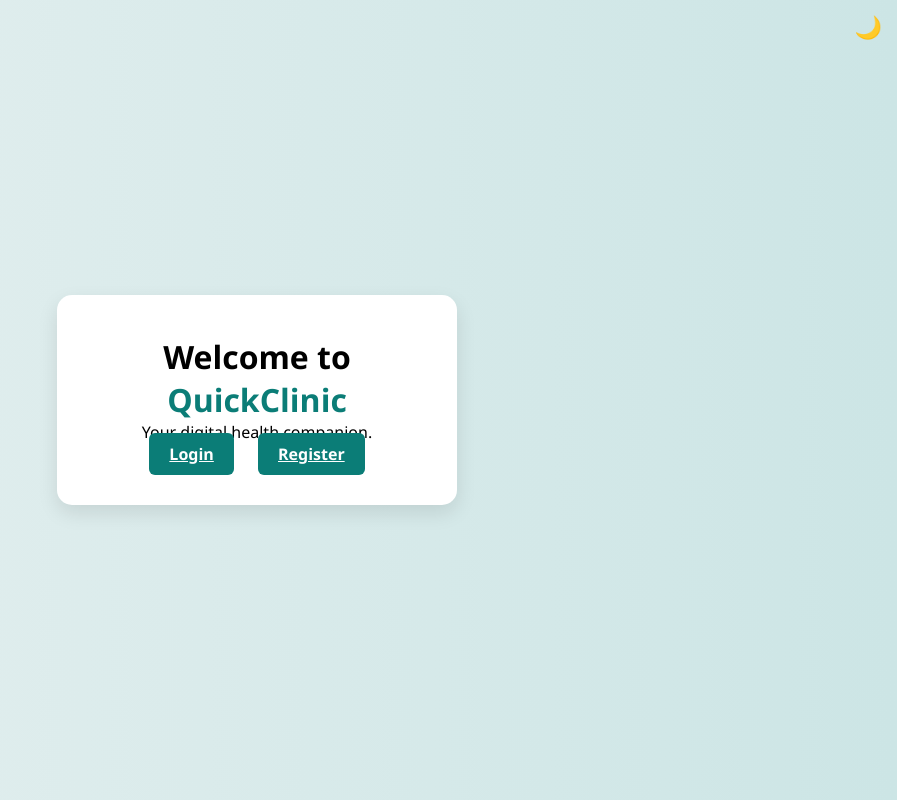
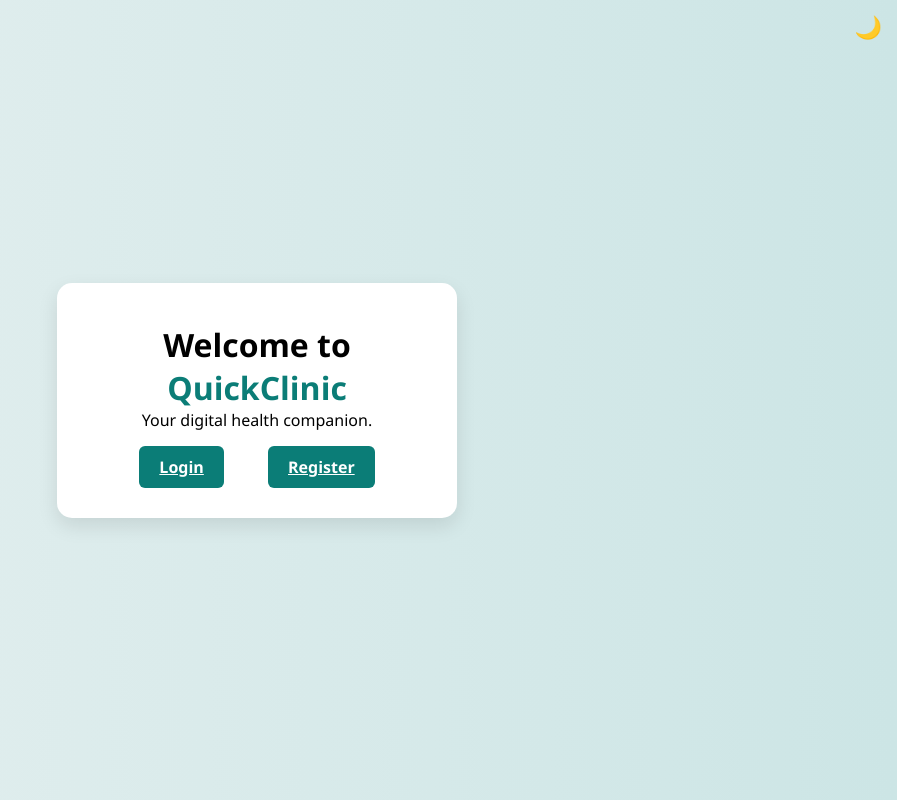
Before and after one commit to Emma-coder-dev/quickclinic, a plain HTML site: page frontend/index.html in a window 1280 px wide. Shown: the whole page, without its empty margins (383-1280 px from the left). Drawn offline with Linux system fonts and the light colour scheme.

Commit message:
updated homepage layout

```diff
--- a/frontend/assets/style.css
+++ b/frontend/assets/style.css
@@ -100,8 +100,13 @@ button.delete-btn:hover {
   width: 90%;
   text-align: center;
 }
+.home-container p.tagline {
+  font-size: 16px;
+  margin-bottom: 15px;
+}
+
 .home-buttons .btn {
-  margin: 10px;
+  margin: 20px;
 }
 .highlight {
   color: #0b7d77;
--- a/frontend/index.html
+++ b/frontend/index.html
@@ -15,8 +15,10 @@
   <!-- 🏠 Welcome Container -->
   <div class="home-container">
     <h1>Welcome to <span class="highlight">QuickClinic</span></h1>
-    <p>Your digital health companion.</p>
-    <div class="home-buttons">
+    <p class="tagline">Your digital health companion.</p>
+
+    <!-- ✅ Buttons neatly below -->
+    <div class="home-buttons" style="margin-top: 25px;">
       <a href="login.html" class="btn">Login</a>
       <a href="register.html" class="btn btn-alt">Register</a>
     </div>
```
